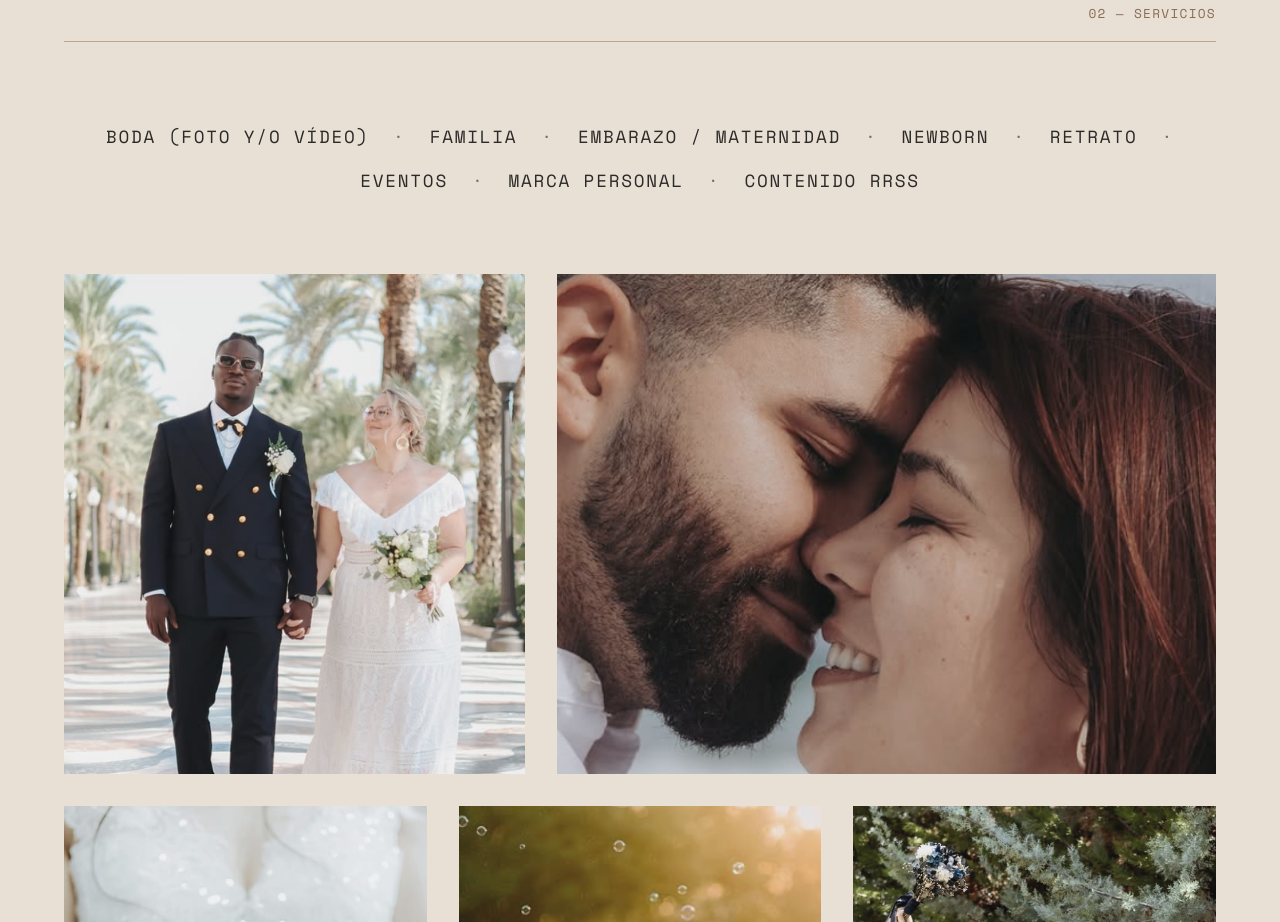
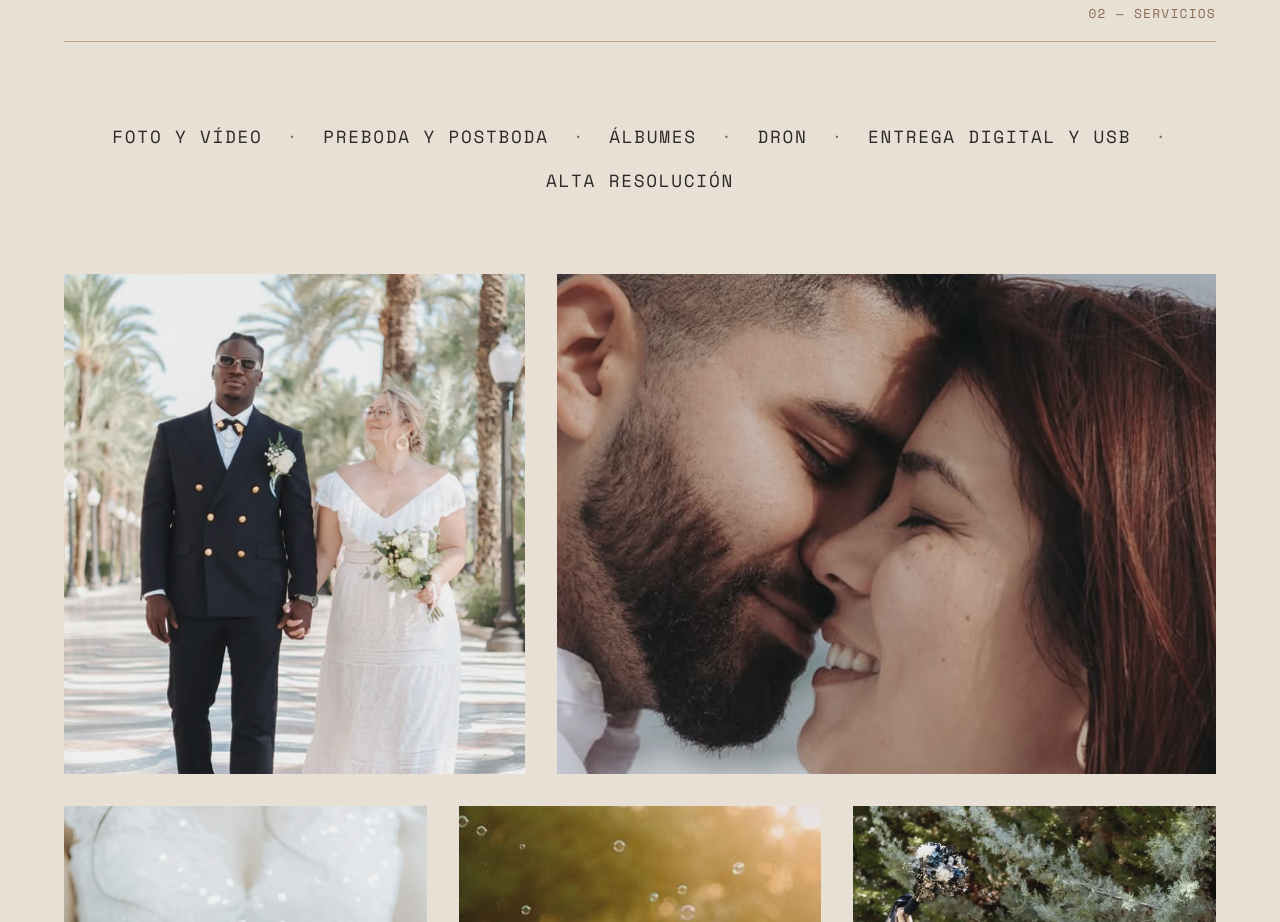
Before and after one commit to M4rKitS/revelart, a plain HTML site: page index.html in a window 1280 px wide. Shown: the part 1800-2722 px from the top of the page. Drawn offline with nearby package versions, Linux system fonts and the light colour scheme.

Commit message:
feat: actualizar lista de servicios basada en bodas.net

```diff
--- a/index.html
+++ b/index.html
@@ -846,14 +846,12 @@
 
         <div class="services-list-container" style="margin-bottom: 5rem;">
             <div class="mono-text services-flex-list">
-                <span data-i18n="serv_wedding">Boda</span>
-                <span data-i18n="serv_family">Familia</span>
-                <span data-i18n="serv_maternity">Embarazo / Maternidad</span>
-                <span data-i18n="serv_newborn">Newborn</span>
-                <span data-i18n="serv_portrait">Retrato</span>
-                <span data-i18n="serv_events">Eventos</span>
-                <span data-i18n="serv_personal">Marca Personal</span>
-                <span data-i18n="serv_social">Contenido RRSS</span>
+                <span data-i18n="serv_cat_1">Foto y Vídeo</span>
+                <span data-i18n="serv_cat_2">Preboda y Postboda</span>
+                <span data-i18n="serv_cat_3">Álbumes</span>
+                <span data-i18n="serv_cat_4">Dron</span>
+                <span data-i18n="serv_cat_5">Entrega digital y USB</span>
+                <span data-i18n="serv_cat_6">Alta resolución</span>
             </div>
         </div>
 
@@ -1089,6 +1087,12 @@
                 'phil_p2': 'Nada de poses forzadas ni cámaras invasivas: solo miradas sinceras y abrazos sentidos. Nuestro mayor objetivo es que os sintáis cómodos, libres y totalmente vosotros mismos frente a la cámara, para entregaros un recuerdo auténtico y natural que siga tocando vuestro corazón dentro de muchos años.',
                 'sec2_title': 'Colecciones',
                 'sec2_sub': '02 — Servicios',
+                'serv_cat_1': 'Foto y Vídeo',
+                'serv_cat_2': 'Preboda y Postboda',
+                'serv_cat_3': 'Álbumes',
+                'serv_cat_4': 'Dron',
+                'serv_cat_5': 'Entrega digital y USB',
+                'serv_cat_6': 'Alta resolución',
                 'serv_wedding': 'Boda (Foto y/o Vídeo)',
                 'serv_prewedding': 'Preboda / Postboda',
                 'serv_family': 'Familia',
@@ -1144,6 +1148,12 @@
                 'phil_p2': 'No forced poses or invasive cameras: just sincere glances and heartfelt hugs. Our main goal is for you to feel comfortable, free and completely yourselves in front of the camera, to deliver an authentic and natural memory that will continue to touch your heart for years to come.',
                 'sec2_title': 'Collections',
                 'sec2_sub': '02 — Services',
+                'serv_cat_1': 'Photo & Video',
+                'serv_cat_2': 'Pre & Post Wedding',
+                'serv_cat_3': 'Albums',
+                'serv_cat_4': 'Drone',
+                'serv_cat_5': 'Digital delivery & USB',
+                'serv_cat_6': 'High resolution',
                 'serv_wedding': 'Wedding (Photo & Video)',
                 'serv_prewedding': 'Pre-wedding / Post-wedding',
                 'serv_family': 'Family',
```
